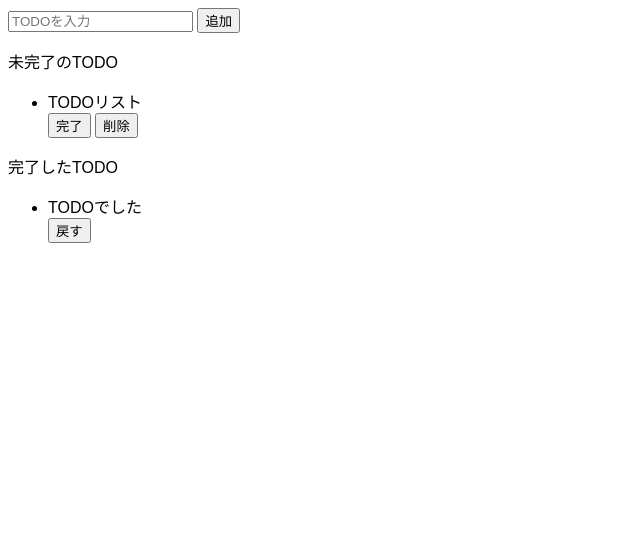
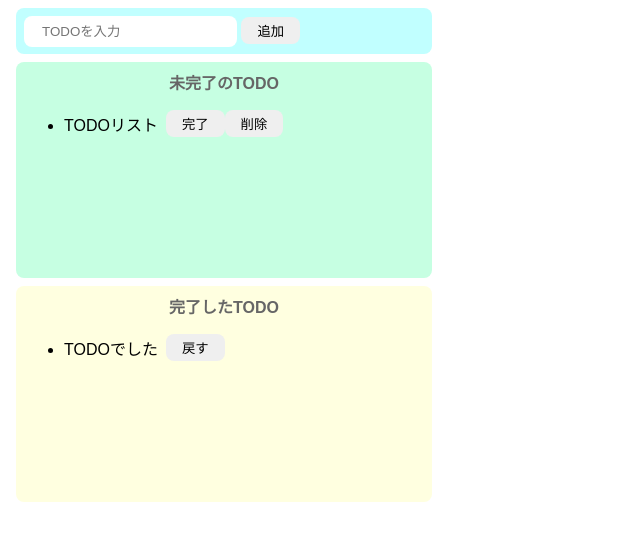
Before and after one commit to m-kawahigashi/TODO_APP, a website built with Parcel: page index.html in a window 1280 px wide. Shown: the whole page, without its empty margins (0-640 px from the left). Built offline with nearby package versions, Linux system fonts and the light colour scheme.

Commit message:
create TODO-APP screen

```diff
--- a/index.html
+++ b/index.html
@@ -7,15 +7,15 @@
 
   <body>
     <!-- TODO入力 -->
-    <div>
+    <div class="input-todo">
       <input placeholder="TODOを入力" />
       <button>追加</button>
     </div>
     <!-- TODO一覧 -->
-    <div>
-      <p>未完了のTODO</p>
+    <div class="imcomplete-todo">
+      <p class="title">未完了のTODO</p>
       <ul>
-        <div>
+        <div class="list-row">
           <li>TODOリスト</li>
           <button>完了</button>
           <button>削除</button>
@@ -23,10 +23,10 @@
       </ul>
     </div>
     <!-- TODO完了 -->
-    <div>
-      <p>完了したTODO</p>
+    <div class="complete-todo">
+      <p class="title">完了したTODO</p>
       <ul>
-        <div>
+        <div class="list-row">
           <li>
             TODOでした
           </li>
--- a/src/styles.css
+++ b/src/styles.css
@@ -1,3 +1,65 @@
 body {
   font-family: sans-serif;
 }
+
+input {
+  border-radius: 8px;
+  border: none;
+  padding: 8px 18px;
+  outline: none;
+}
+
+button {
+  border-radius: 8px;
+  border: none;
+  padding: 4px 16px;
+}
+
+button:hover {
+  opacity: 0.7;
+  cursor: pointer;
+}
+
+li {
+  margin-right: 8px;
+}
+
+.input-todo {
+  background: #c1ffff;
+  width: 400px;
+  height: 30px;
+  padding: 8px;
+  margin: 8px;
+  border-radius: 8px;
+}
+
+.imcomplete-todo {
+  background: #c6ffe2;
+  width: 400px;
+  min-height: 200px;
+  padding: 8px;
+  margin: 8px;
+  border-radius: 8px;
+}
+
+.complete-todo {
+  background: #ffffe0;
+  width: 400px;
+  min-height: 200px;
+  padding: 8px;
+  margin: 8px;
+  border-radius: 8px;
+}
+
+.title {
+  text-align: center;
+  margin-top: 0;
+  font-weight: bold;
+  color: #666;
+}
+
+.list-row {
+  display: flex;
+  align-items: center;
+  padding-bottom: 5px;
+}
```
